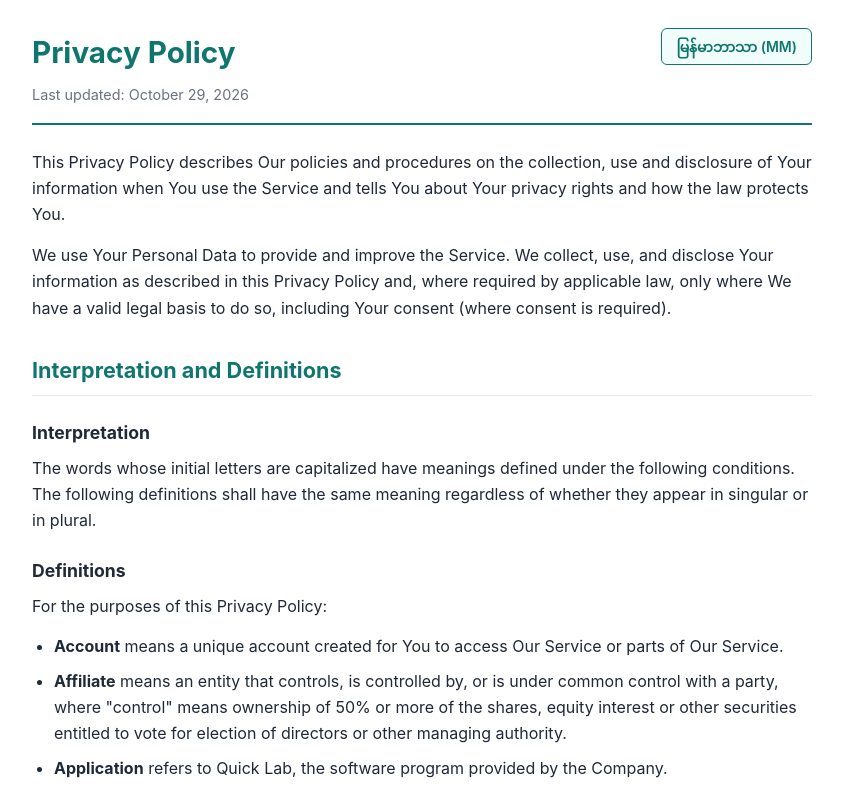
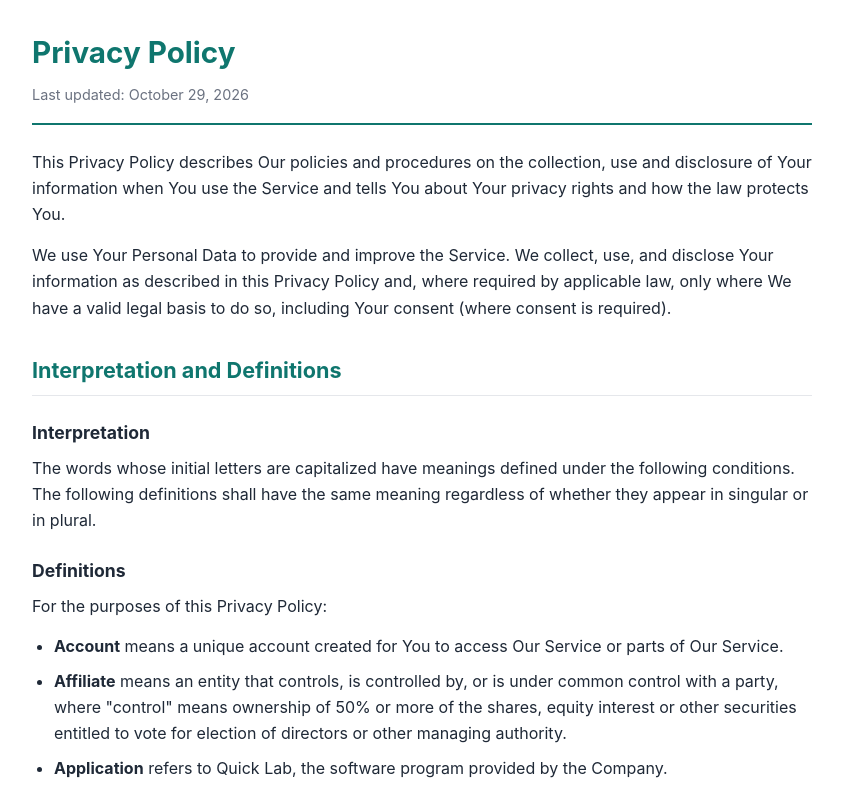
Before and after one commit to mayzinmoe-dev/quicklab-privacy-policy, a plain HTML site: page index.html in a window 1280 px wide. Shown: the top 786 px of the page, without its empty margins (218-1061 px from the left). Drawn offline with Linux system fonts and the light colour scheme.

Commit message:
Remove Myanmar language switch link from header
Removed the language switch link for Myanmar.

```diff
--- a/index.html
+++ b/index.html
@@ -112,7 +112,6 @@
       <h1>Privacy Policy</h1>
       <p class="last-updated">Last updated: October 29, 2026</p>
     </div>
-    <a href="mm.html" class="lang-switch">မြန်မာဘာသာ (MM)</a>
   </header>
 
   <main>
```
